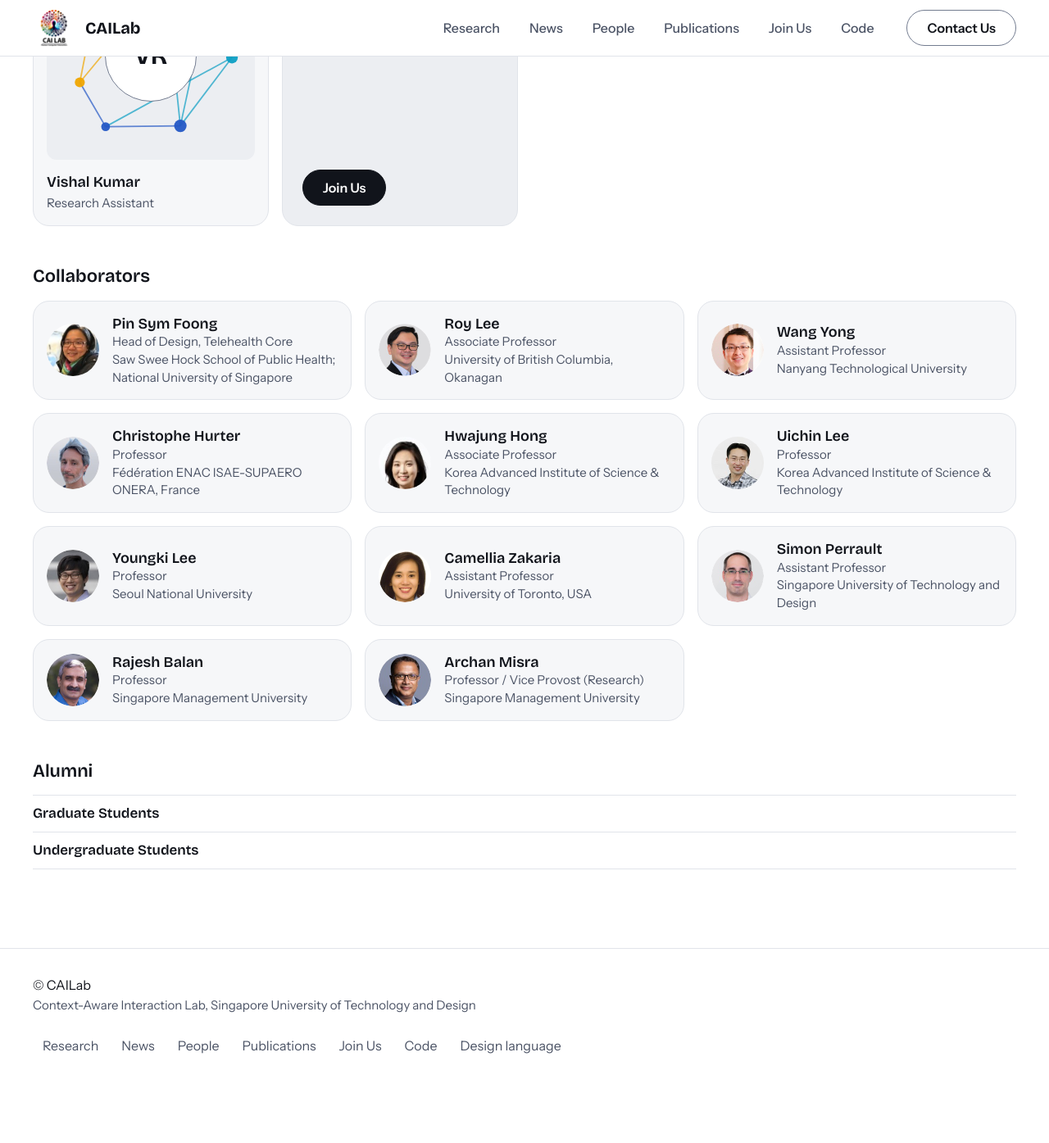
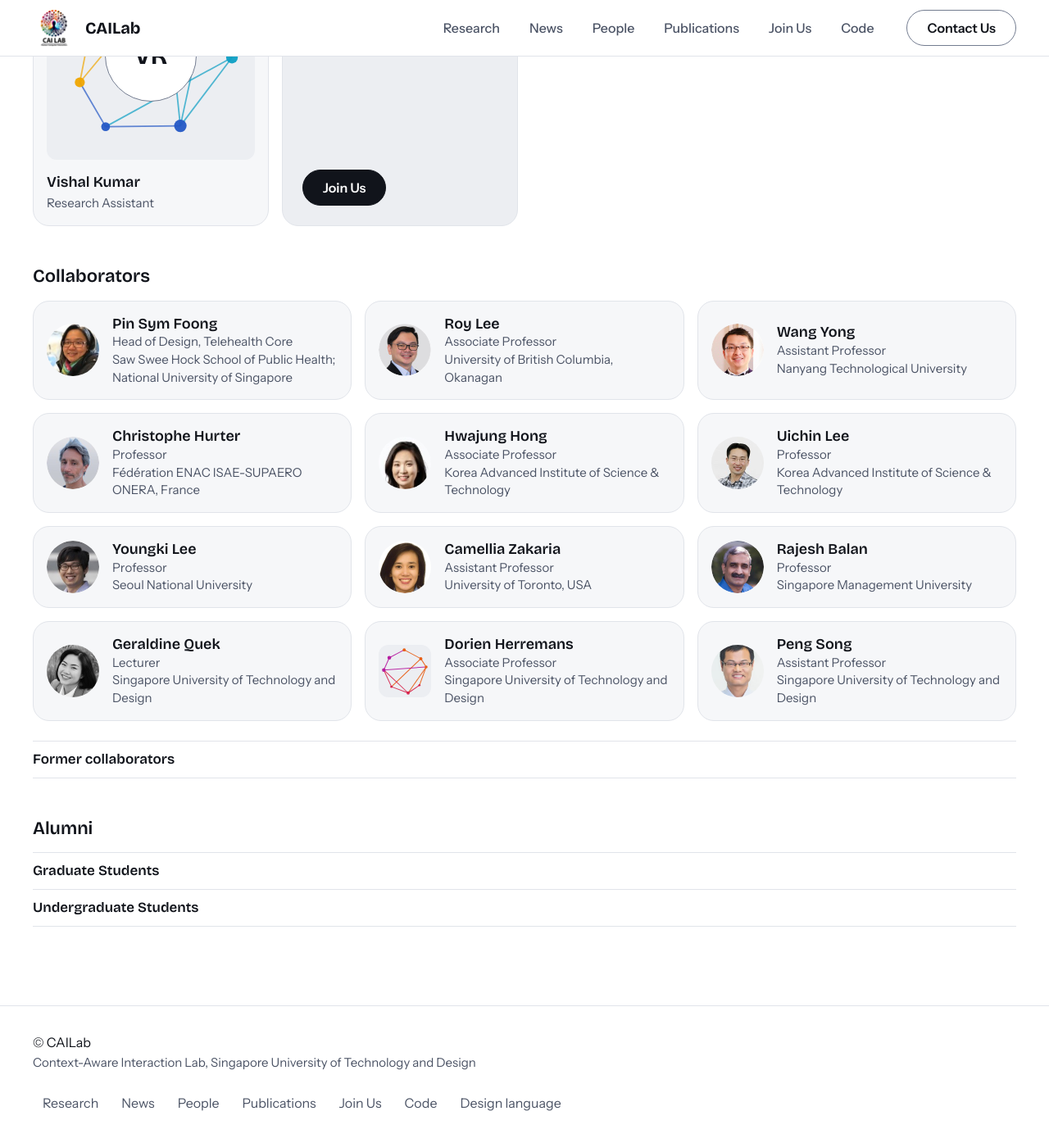
Before and after one commit to Context-Aware-Interaction-Lab/Context-Aware-Interaction-Lab.github.io, a Jekyll site: the page built from people.html, in a window 1280 px wide and 1400 px high, scrolled down 2058 px. Shown: the top 1395 px of the window at 82% size. Built offline with Jekyll 4.4.1, drawn with Linux system fonts in a browser that asks for light colours; before the commit the page ends 3388 px from its top, so only the background shows below that.

Commit message:
Keep photos for alumni and add a Former collaborators fold
Alumni and former collaborators render as small rows (28px, the original
photo scaled down, else the name-seeded ring) inside closed folds. A photo
already on the site stays with the person when they leave. The "Former
collaborators" fold shows only when collaborators_former has entries.

People: Simon Perrault, Archan Misra and JeongGil Ko are now former
collaborators; Geraldine Quek, Dorien Herremans and Peng Song are added as
collaborators. Photos from Google Scholar for Geraldine Quek, Peng Song and
JeongGil Ko. Dorien Herremans has none yet.

Co-Authored-By: Claude Sonnet 5.5 <noreply@anthropic.com>

```diff
--- a/_data/people.yml
+++ b/_data/people.yml
@@ -1,3 +1,12 @@
+# When someone leaves, move their entry; do not delete it.
+#   Member who graduates -> alumni_graduate or alumni_undergraduate. Keep `photo:` if they had one (rendered 28px,
+#     the original scaled down). `role` becomes `note`, ending "Graduated YYYY" (graduates are listed newest first).
+#   Collaborator who is no longer one -> a new `collaborators_former:` list (add the key at the first entry; the
+#     page shows a folded "Former collaborators" list only when it has entries), same fields: name, role,
+#     affiliation, photo. `role` and `affiliation` are where the person is now, if known, otherwise their last role with the lab.
+# Photos: one that is already on this site stays with the person after they leave, and comes off on request.
+# Anyone who never had a photo here is not photographed without their consent first. Alumni without a photo
+# get a small name-seeded ring.
 members:
   - name: "Kenny Tsu Wei Choo"
     role: "Lab Director; Assistant Professor; Design and Artificial Intelligence Programme / Information Systems Technology and Design Pillar; Singapore University of Technology and Design"
@@ -65,18 +74,35 @@ collaborators:
     role: "Assistant Professor"
     affiliation: "University of Toronto, USA"
     photo: /assets/img/camellia-zakaria.jpg
-  - name: "Simon Perrault"
-    role: "Assistant Professor"
-    affiliation: "Singapore University of Technology and Design"
-    photo: /assets/img/simon-perrault.jpg
   - name: "Rajesh Balan"
     role: "Professor"
     affiliation: "Singapore Management University"
     photo: /assets/img/rajesh-balan.jpg
+  - name: "Geraldine Quek"
+    role: "Lecturer"
+    affiliation: "Singapore University of Technology and Design"
+    photo: /assets/img/geraldine-quek.jpg
+  - name: "Dorien Herremans"
+    role: "Associate Professor"
+    affiliation: "Singapore University of Technology and Design"
+  - name: "Peng Song"
+    role: "Assistant Professor"
+    affiliation: "Singapore University of Technology and Design"
+    photo: /assets/img/peng-song.jpg
+
+collaborators_former:
+  - name: "Simon Perrault"
+    role: "Professor"
+    affiliation: "Télécom Paris, Institut Polytechnique de Paris, France"
+    photo: /assets/img/simon-perrault.jpg
   - name: "Archan Misra"
     role: "Professor / Vice Provost (Research)"
     affiliation: "Singapore Management University"
     photo: /assets/img/archan-misra.jpg
+  - name: "JeongGil Ko"
+    role: "Professor"
+    affiliation: "Yonsei University"
+    photo: /assets/img/jeonggil-ko.jpg
 
 alumni_graduate:
   - name: "Aaron Zhe Yu Tua"
--- /dev/null
+++ b/_includes/person-row.html
@@ -0,0 +1,15 @@
+{%- comment -%}
+  A row in a folded list (alumni, former collaborators): a 28px avatar, the name, an optional muted note.
+  name   the person's name (also the photo's alt text and the ring's seed)
+  note   optional one-line detail
+  photo  optional path of the original photo in assets/img, scaled down here (no separate small file);
+         without one the name-seeded ring stands in. Consent: see AGENTS.md.
+{%- endcomment -%}
+<li class="person-row">
+  {%- if include.photo %}
+  <img class="person-row__photo" src="{{ include.photo | relative_url }}" width="28" height="28" alt="{{ include.name }}" loading="lazy">
+  {%- else %}
+  <svg class="ring person-row__ring" data-ring="{{ include.name }}" viewBox="0 0 100 100" aria-hidden="true" focusable="false"></svg>
+  {%- endif %}
+  <span class="person-row__text">{{ include.name }}{% if include.note %}<span class="person-row__note">{{ include.note }}</span>{% endif %}</span>
+</li>
--- a/assets/css/site.css
+++ b/assets/css/site.css
@@ -235,6 +235,7 @@ svg line,svg path{stroke:var(--c);fill:none}
 .radius-row__box{width:36px;height:28px;border:1.5px solid var(--text-muted)}
 .dl-comps li{align-items:flex-start;flex-direction:column;gap:2px}
 .dl-comps span{max-width:46ch}
+.dl .person-row{align-items:flex-start;flex-wrap:nowrap;color:var(--text);font-size:var(--fs-body);padding-block:4px}
 .dl-rules{display:grid;gap:var(--space-2);color:var(--text-muted);font-size:var(--fs-small);max-width:70ch}
 .dl-rules b{color:var(--text);font-weight:600}
 
@@ -276,12 +277,17 @@ svg line,svg path{stroke:var(--c);fill:none}
 /* people extras */
 .people-group>h2{font:600 var(--fs-h3)/1.2 var(--font-display);margin-bottom:var(--space-4)}
 .role-line{display:block}
-.alumni{border-top:1px solid var(--line)}
-.alumni:last-of-type{border-bottom:1px solid var(--line)}
-.alumni summary{cursor:pointer;min-height:var(--tap);display:flex;align-items:center;font:600 1.0625rem/1.2 var(--font-display)}
-.alumni__list{columns:3 260px;column-gap:var(--space-6);padding-bottom:var(--space-4)}
-.alumni__list li{break-inside:avoid;padding-block:4px}
-.alumni__note{color:var(--text-muted);font-size:var(--fs-small)}
+.fold{border-top:1px solid var(--line)}
+.tiles+.fold{margin-top:var(--space-5)}
+.fold:last-of-type{border-bottom:1px solid var(--line)}
+.fold summary{cursor:pointer;min-height:var(--tap);display:flex;align-items:center;font:600 1.0625rem/1.2 var(--font-display)}
+.fold__list{columns:3 260px;column-gap:var(--space-6);padding-bottom:var(--space-4)}
+.person-row{break-inside:avoid;padding-block:4px;display:flex;align-items:flex-start;gap:var(--space-3)}
+.person-row__photo,.person-row__ring{width:28px;height:28px;flex:none;border-radius:50%}
+.person-row__photo{object-fit:cover}
+.person-row__ring{background:var(--surface-2)}
+.person-row__ring line{stroke-width:2.4;stroke-opacity:.9}
+.person-row__note{display:block;color:var(--text-muted);font-size:var(--fs-small)}
 
 /* home preview: long announcements are clipped with a fade; /news/ shows them whole */
 .tiles.news:not(.news--list) .news-item__text{max-height:15rem;overflow:hidden;-webkit-mask-image:linear-gradient(#000 80%,transparent);mask-image:linear-gradient(#000 80%,transparent)}
--- a/people.html
+++ b/people.html
@@ -55,24 +55,36 @@ permalink: /people/
         </li>
         {% endfor %}
       </ul>
+      {%- assign former = site.data.people.collaborators_former %}
+      {%- if former and former.size > 0 %}
+      <details class="fold">
+        <summary>Former collaborators</summary>
+        <ul class="fold__list">
+          {%- for person in former %}
+          {%- capture detail %}{{ person.role }}{% if person.affiliation %}, {{ person.affiliation }}{% endif %}{% endcapture %}
+          {% include person-row.html name=person.name note=detail photo=person.photo %}
+          {%- endfor %}
+        </ul>
+      </details>
+      {%- endif %}
     </div>
 
     <div class="people-group">
       <h2>Alumni</h2>
-      <details class="alumni">
+      <details class="fold">
         <summary>Graduate Students</summary>
-        <ul class="alumni__list">
-          {% for person in site.data.people.alumni_graduate %}
-          <li>{{ person.name }}{% if person.note %} <span class="alumni__note">{{ person.note }}</span>{% endif %}</li>
-          {% endfor %}
+        <ul class="fold__list">
+          {%- for person in site.data.people.alumni_graduate %}
+          {% include person-row.html name=person.name note=person.note photo=person.photo %}
+          {%- endfor %}
         </ul>
       </details>
-      <details class="alumni">
+      <details class="fold">
         <summary>Undergraduate Students</summary>
-        <ul class="alumni__list">
-          {% for person in site.data.people.alumni_undergraduate %}
-          <li>{{ person.name }}{% if person.note %} <span class="alumni__note">{{ person.note }}</span>{% endif %}</li>
-          {% endfor %}
+        <ul class="fold__list">
+          {%- for person in site.data.people.alumni_undergraduate %}
+          {% include person-row.html name=person.name note=person.note photo=person.photo %}
+          {%- endfor %}
         </ul>
       </details>
     </div>
```
Also changed, not shown: AGENTS.md (+2 -2 lines), design-language.html (+8 -1 lines), tests/site_test.rb (+79 -14 lines), assets/img/geraldine-quek.jpg (added), assets/img/jeonggil-ko.jpg (added), assets/img/peng-song.jpg (added).
